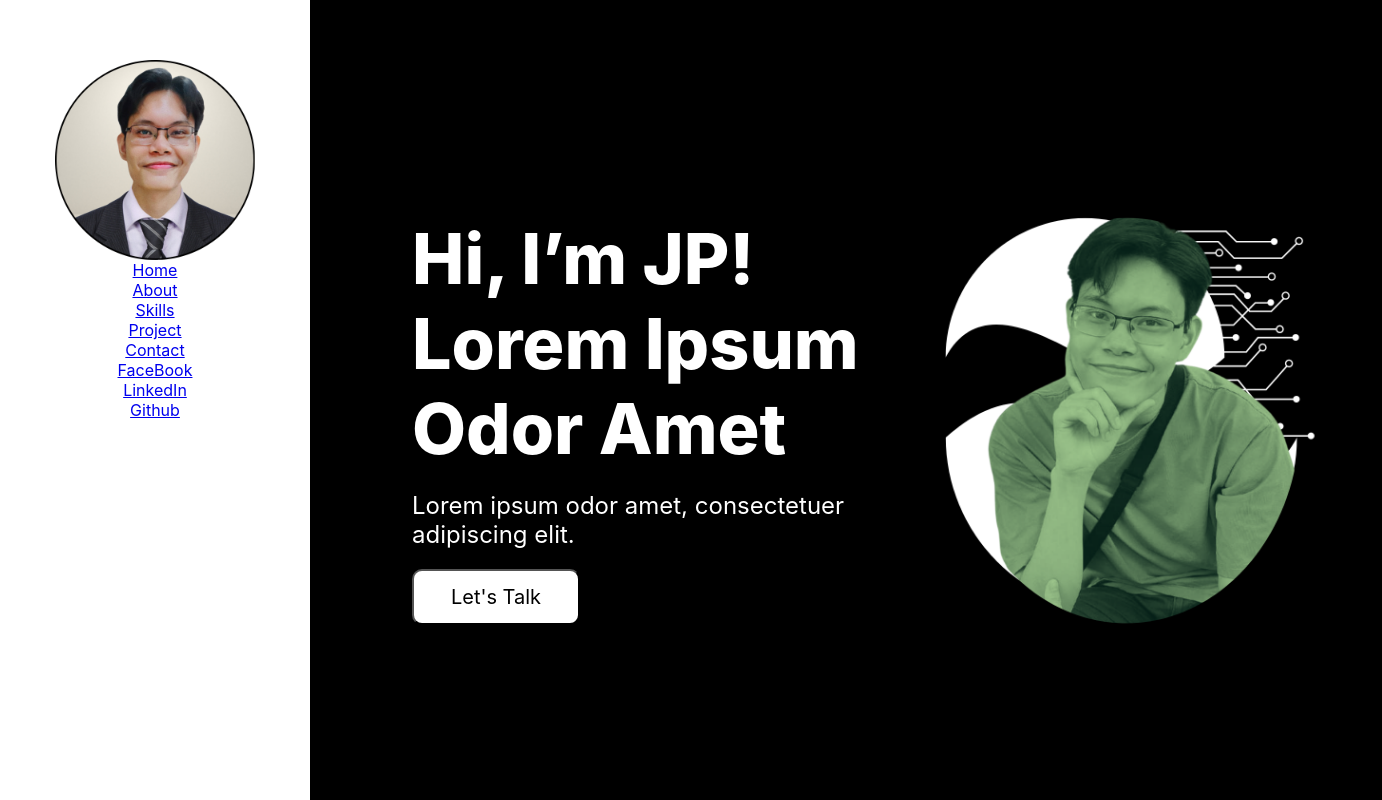
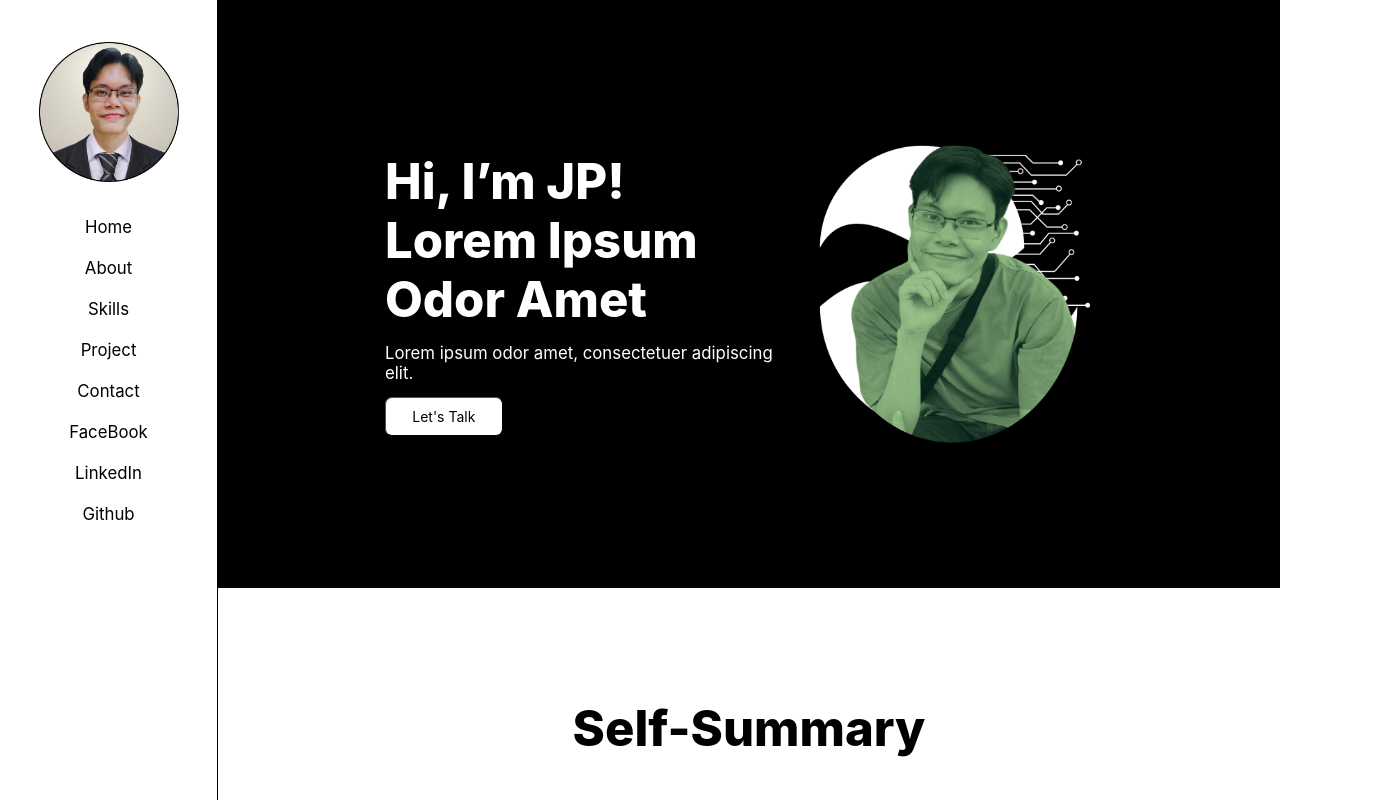
Before and after one commit to jaypeepeep/JaypeepBits, a React (Create React App) app: page / in a window 1280 px wide. Shown: the top 800 px of the page, 1382 px wide, since content can reach past the window. Built offline with nearby package versions, Linux system fonts and the light colour scheme.

Commit message:
fix: adjust sidebar CSS and set zoom level

```diff
--- a/public/index.html
+++ b/public/index.html
@@ -3,7 +3,7 @@
   <head>
     <meta charset="utf-8" />
     <link rel="icon" href="%PUBLIC_URL%/favicon.ico" />
-    <meta name="viewport" content="width=device-width, initial-scale=1" />
+    <meta name="viewport" content="width=device-width, initial-scale=1.0, user-scalable=no" />
     <meta name="theme-color" content="#000000" />
     <meta
       name="description"
@@ -25,6 +25,14 @@
       Learn how to configure a non-root public URL by running `npm run build`.
     -->
     <title>React App</title>
+    <style>
+      body {
+        zoom: 0.7;
+        transform-origin: top left;
+        margin: 0;
+        padding: 0;
+      }
+    </style>
   </head>
   <body>
     <noscript>You need to enable JavaScript to run this app.</noscript>
--- a/src/components/Sidebar.css
+++ b/src/components/Sidebar.css
@@ -2,6 +2,7 @@
   width: 200px;
   height: 200px;
   flex-shrink: 0;
+  margin-bottom: 50px;
 }
 
 .SidebarSection {
@@ -9,3 +10,24 @@
   align-items: center;
   flex-direction: column;
 }
+
+.SidebarSection a {
+  color: #000;
+  font-family: Inter;
+  font-size: 24px;
+  font-style: normal;
+  font-weight: 400;
+  line-height: normal;
+  text-decoration: none;
+  margin-bottom: 30px;
+}
+
+.SidebarSection a:hover {
+  color: #24b600;
+  text-align: center;
+  font-family: Inter;
+  font-size: 24px;
+  font-style: normal;
+  font-weight: 700;
+  line-height: normal;
+}
--- a/src/components/Sidebar.jsx
+++ b/src/components/Sidebar.jsx
@@ -11,10 +11,13 @@ const Sidebar = () => {
       <a href="#skills">Skills</a>
       <a href="#project">Project</a>
       <a href="#contact">Contact</a>
-      <a href="https://www.facebook.com/jaypeepeep/" target="_blank">
+      <a href="https://www.facebook.com/johnpatttt/" target="_blank">
         FaceBook
       </a>
-      <a href="https://www.linkedin.com/in/jaypeepeep/" target="_blank">
+      <a
+        href="https://www.linkedin.com/in/john-patrick-lagatuz/"
+        target="_blank"
+      >
         LinkedIn
       </a>
       <a href="https://github.com/jaypeepeep" target="_blank">
--- a/src/components/cards/projectCard.css
+++ b/src/components/cards/projectCard.css
@@ -1,5 +1,5 @@
 .card {
-  width: 431px;
+  width: 500px;
   height: 384px;
   flex-shrink: 0;
   border-radius: 50px;
@@ -56,5 +56,5 @@
 
 .card-bottom:hover .card-title,
 .card-bottom:hover .card-description {
-  color: green;
+  color: #24b600;
 }
--- a/src/components/cards/projectCard.jsx
+++ b/src/components/cards/projectCard.jsx
@@ -1,16 +1,15 @@
 import React from "react";
 import "./projectCard.css";
 
-const ProjectCard = () => {
+const ProjectCard = ({ title, description, imageUrl }) => {
   return (
     <div className="card">
-      <div className="card-top"></div>
+      <div className="card-top">
+        <img src={imageUrl} alt={title} className="card-image" />
+      </div>
       <div className="card-bottom">
-        <h2 className="card-title">Project</h2>
-        <p className="card-description">
-          Lorem ipsum odor amet, consectetuer adipiscing elit. Senectus vel in
-          semper tempus felis semper?
-        </p>
+        <h2 className="card-title">{title}</h2>
+        <p className="card-description">{description}</p>
         <span className="github-icon">🐱</span>
       </div>
     </div>
--- a/src/components/items/infoItem.css
+++ b/src/components/items/infoItem.css
@@ -47,6 +47,7 @@
   text-underline-position: from-font;
 }
 
-.infoLink:hover {
+.infoLink:hover,
+.infoText:hover {
   text-decoration: underline;
 }
--- a/src/components/sections/ProjectsSection.css
+++ b/src/components/sections/ProjectsSection.css
@@ -53,7 +53,7 @@
 }
 
 .projectItems {
-  display: flex; /* Aligns items horizontally */
+  display: flex;
 }
 
 .projectItem {
@@ -69,8 +69,8 @@
 }
 
 .projectCards {
-  display: flex;
-  gap: 50px;
-  flex-wrap: wrap;
+  display: grid;
+  grid-template-columns: repeat(2, 0fr);
+  gap: 30px;
   justify-content: center;
 }
--- a/src/components/sections/ProjectsSection.jsx
+++ b/src/components/sections/ProjectsSection.jsx
@@ -12,8 +12,26 @@ const ProjectSection = () => {
             <p className="projectP">These are my projects.</p>
           </div>
           <div className="projectCards">
-            <ProjectCard />
-            <ProjectCard />
+            <ProjectCard
+              title="Project One"
+              description="This is the first project description."
+              imageUrl="https://e7.pngegg.com/pngimages/410/100/png-clipart-web-development-html-responsive-web-design-logo-javascript-html-angle-web-design-thumbnail.png"
+            />
+            <ProjectCard
+              title="Project Two"
+              description="This is the second project description."
+              imageUrl="https://via.placeholder.com/300"
+            />
+            <ProjectCard
+              title="Project Three"
+              description="This is the third project description."
+              imageUrl="https://via.placeholder.com/300"
+            />
+            <ProjectCard
+              title="Project Four"
+              description="This is the fourth project description."
+              imageUrl="https://via.placeholder.com/300"
+            />
           </div>
         </div>
       </div>
```
